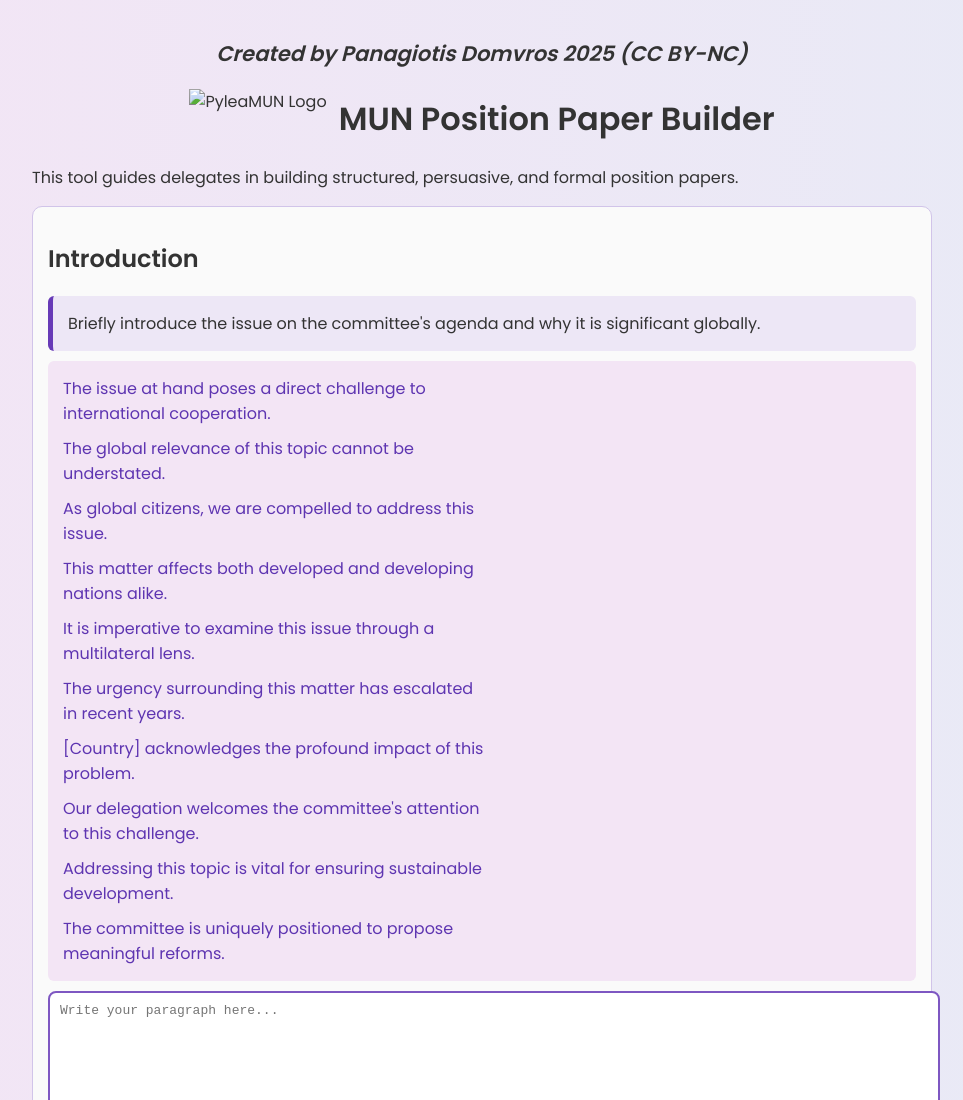
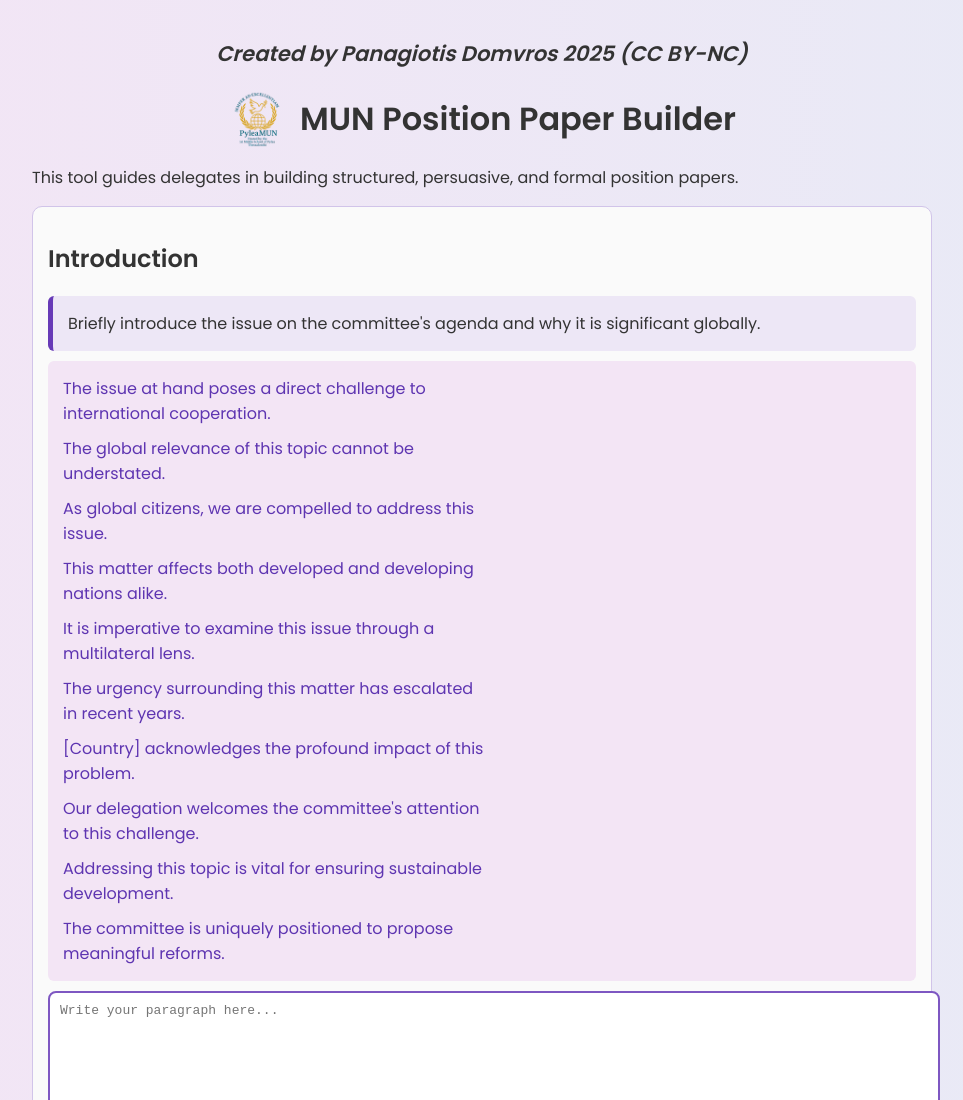
Before and after one commit to PyleaMUN/position-paper-L1, a plain HTML site: page index.html in a window 1280 px wide. Shown: the top 1100 px of the page, without its empty margins (158-1121 px from the left). Drawn offline with Linux system fonts and the light colour scheme.

Commit message:
Update index.html

```diff
--- a/index.html
+++ b/index.html
@@ -94,7 +94,7 @@
   <div class="container">
     <h2 style="text-align: center; font-size: 1.32em; font-style: italic; font-weight: bold; margin-bottom: 20px;">Created by Panagiotis Domvros 2025 (CC BY-NC)</h2>
     <div style="display: flex; align-items: center; gap: 12px; justify-content: center;">
-      <img src="PyleaMUN_finalstamp.png" alt="PyleaMUN Logo" style="height: 60px;">
+      <img src="PyleaMUNfinallogo.png" alt="PyleaMUN Logo" style="height: 60px;">
       <h1 style="margin: 0;">MUN Position Paper Builder</h1>
     </div>
     <p>This tool guides delegates in building structured, persuasive, and formal position papers.</p>
```
